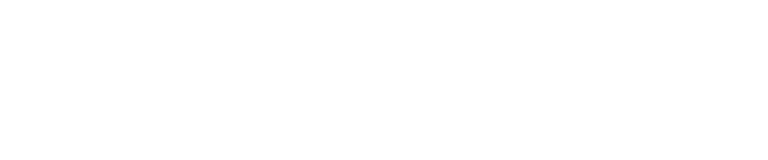
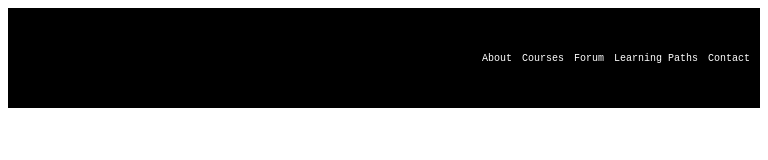
Before and after one commit to aiadonis/aiadonis, a plain HTML site: page HTML & CSS Project/index.html in a window 768 px wide. Drawn offline with Linux system fonts and the light colour scheme.

Commit message:
Test 1234

```diff
--- a/HTML & CSS Project/index.html
+++ b/HTML & CSS Project/index.html
@@ -3,10 +3,26 @@
 <head>
     <meta charset="UTF-8">
     <meta name="viewport" content="width=device-width, initial-scale=1.0">
-    <title>Document</title>
+    <title>HTML & CSS Practice</title>
     <link rel="stylesheet" href="styles.css">
 </head>
 <body>
-
+   <div class="container">
+    <div class="box">
+        <p>About</p>
+    </div>
+    <div class="box">
+        <p>Courses</p>
+    </div>
+    <div class="box">
+        <p>Forum</p>
+    </div>
+    <div class="box">
+        <p>Learning Paths</p>
+    </div>
+    <div class="box">
+        <p>Contact</p>
+    </div>
+   </div>
 </body>
 </html>
--- a/HTML & CSS Project/styles.css
+++ b/HTML & CSS Project/styles.css
@@ -0,0 +1,39 @@
+
+
+@media screen and (max-width: 768px) {
+    .container {
+        background-color: black;
+        gap: 5px;
+        display: flex;
+        flex-direction: column;
+        align-items: center;
+        justify-content: center;
+        min-height: 30vh; /* Or any other minimum you prefer */
+        flex-wrap: wrap; /* Allow the boxes to wrap to the next line */
+    }
+
+    .box {
+        font-size: 14px; /* Reduced font size */
+        color: white;
+        font-family: 'Courier New', Courier, monospace;
+      }
+}
+
+@media screen and (min-width: 768px) {
+    .container {
+        background-color: black;
+        gap: 10px;
+        display: flex;
+        flex-direction: row;
+        align-items: center;
+        justify-content: flex-end;
+        min-height: 10vh; /* Or any other minimum you prefer */
+        flex-wrap: wrap; /* Allow the boxes to wrap to the next line */
+        padding: 10px;
+    }
+
+    .box {
+        font-size: 10px; /* Reduced font size */
+        color: white;
+      }
+}
```
Also changed, not shown: 1 other file.
